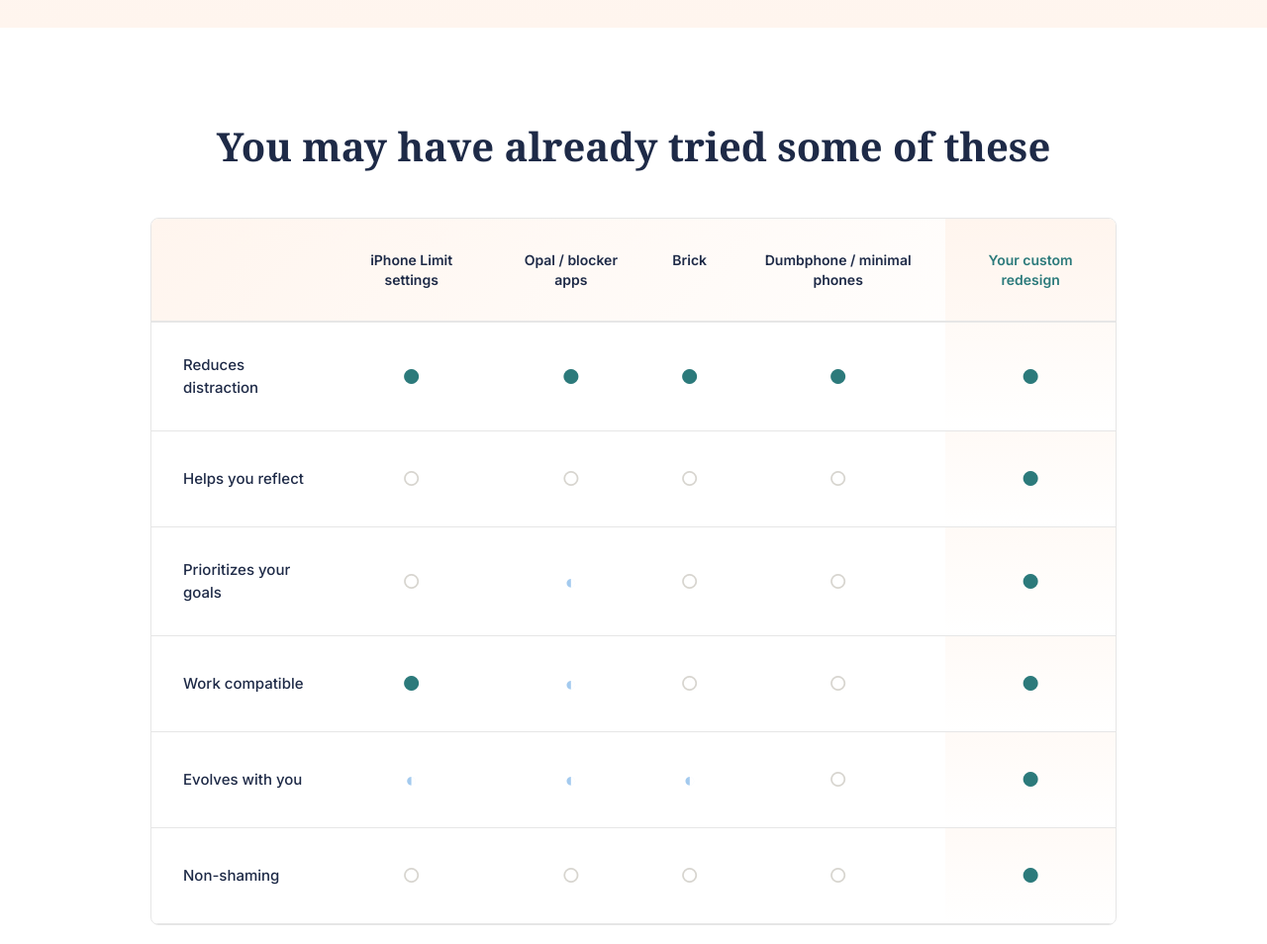
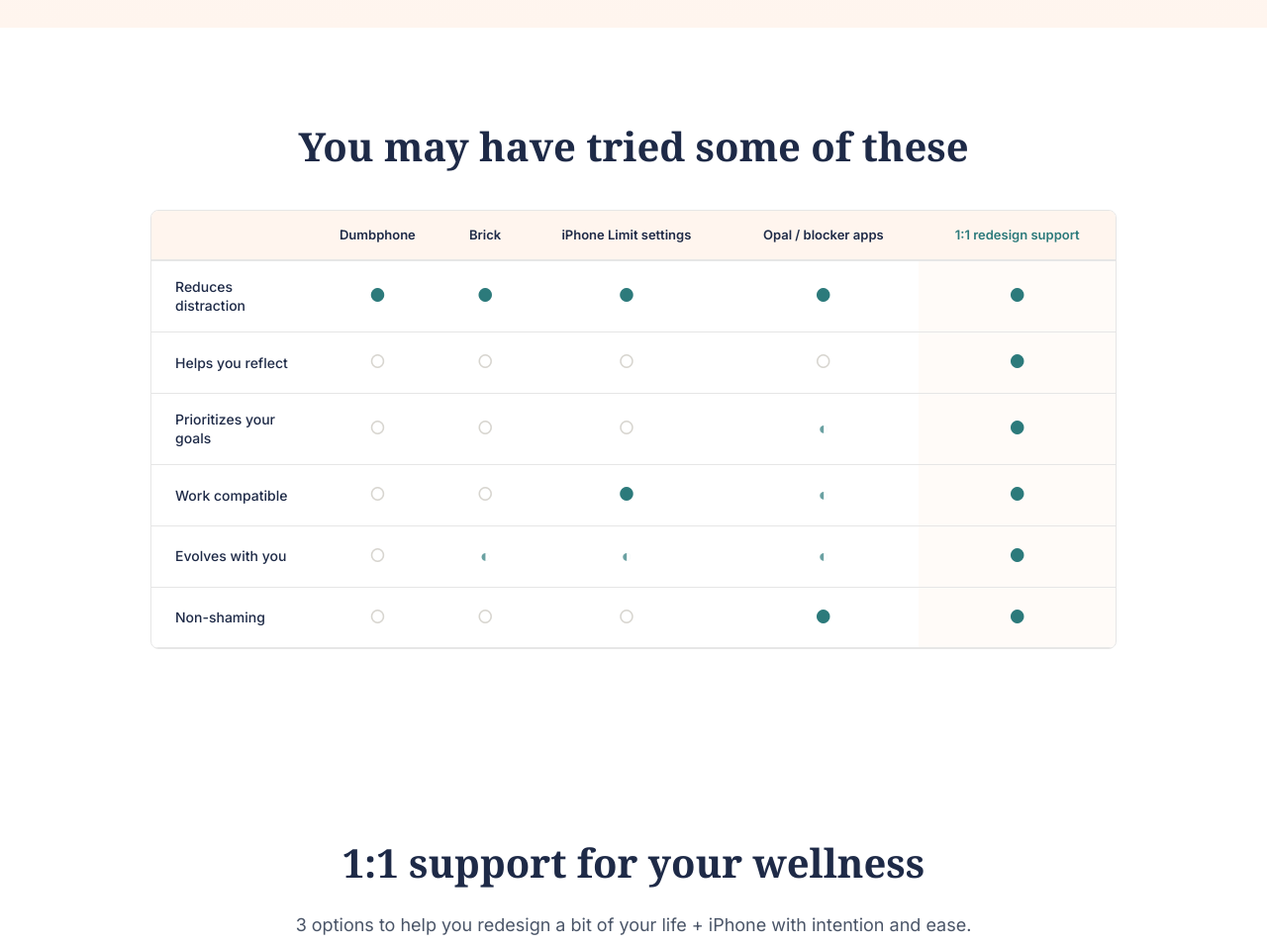
Before and after one commit to digitalwellnessdesign/io, a website: page index.html in a window 1280 px wide. Shown: the part 2440-3394 px from the top of the page at 99% size. Drawn offline with Linux system fonts and the light colour scheme; a web font is replaced by a local one.

Commit message:
Updated index.html

```diff
--- a/index.html
+++ b/index.html
@@ -499,7 +499,7 @@
 
     .comparison-header {
       text-align: center;
-      margin-bottom: var(--space-6);
+      margin-bottom: var(--space-5);
     }
 
     .comparison-header h2 {
@@ -512,7 +512,7 @@
       width: 100%;
       border-collapse: separate;
       border-spacing: 0;
-      margin-top: var(--space-5);
+      margin-top: var(--space-4);
       background: white;
       border-radius: 8px;
       overflow: hidden;
@@ -520,29 +520,29 @@
     }
 
     .comparison-table thead {
-      background: linear-gradient(135deg, var(--soft-cream) 0%, white 100%);
+      background: var(--soft-cream);
     }
 
     .comparison-table th {
-      padding: var(--space-4) var(--space-3);
+      padding: var(--space-2) var(--space-2);
       text-align: center;
-      font-size: 0.875rem;
+      font-size: 0.8125rem;
       font-weight: 600;
       color: var(--midnight);
       border-bottom: 2px solid var(--color-sand);
       font-family: 'Inter', sans-serif;
-      line-height: 1.4;
+      line-height: 1.3;
       vertical-align: top;
     }
 
     .comparison-table th:first-child {
       text-align: left;
-      padding-left: var(--space-4);
-      width: 180px;
+      padding-left: var(--space-3);
+      width: 160px;
     }
 
     .comparison-table td {
-      padding: var(--space-4) var(--space-3);
+      padding: var(--space-2) var(--space-2);
       text-align: center;
       border-bottom: 1px solid var(--color-sand);
       font-size: 0.9375rem;
@@ -552,46 +552,39 @@
 
     .comparison-table td:first-child {
       text-align: left;
-      padding-left: var(--space-4);
+      padding-left: var(--space-3);
       font-weight: 500;
       color: var(--midnight);
-      line-height: 1.5;
+      line-height: 1.4;
+      font-size: 0.875rem;
     }
 
     .comparison-table .highlight-column {
-      background: linear-gradient(180deg, rgba(255, 245, 238, 0.5) 0%, rgba(255, 255, 255, 0.3) 100%);
+      background: rgba(255, 245, 238, 0.4);
       font-weight: 500;
     }
 
     .comparison-table thead .highlight-column {
       font-weight: 600;
       color: var(--deep-teal);
-      background: linear-gradient(180deg, var(--soft-cream) 0%, rgba(255, 245, 238, 0.6) 100%);
-    }
-
-    .comparison-table tbody tr:hover {
-      background-color: rgba(125, 180, 232, 0.02);
-    }
-
-    .comparison-table tbody tr:hover .highlight-column {
-      background: linear-gradient(180deg, rgba(255, 245, 238, 0.7) 0%, rgba(255, 255, 255, 0.5) 100%);
+      background: rgba(255, 245, 238, 0.6);
     }
 
     .check-yes {
-      color: var(--deep-teal);
-      font-size: 1.25rem;
+      color: #2c7a7b;
+      font-size: 1.125rem;
       font-weight: 600;
     }
 
     .check-no {
       color: var(--color-warm-gray);
-      font-size: 1.25rem;
+      font-size: 1.125rem;
       opacity: 0.4;
     }
 
     .check-partial {
-      color: var(--sky-blue);
-      font-size: 1.25rem;
+      color: #2c7a7b;
+      font-size: 1.125rem;
       opacity: 0.7;
     }
 
@@ -954,16 +947,16 @@
 
       .comparison-table th,
       .comparison-table td {
-        padding: var(--space-3) var(--space-2);
+        padding: var(--space-2) var(--space-1);
       }
 
       .comparison-table th {
-        font-size: 0.75rem;
-        line-height: 1.3;
+        font-size: 0.7rem;
+        line-height: 1.2;
       }
 
       .comparison-table th:first-child {
-        width: 120px;
+        width: 100px;
       }
 
       .comparison-table td:first-child {
@@ -1087,18 +1080,18 @@
   <section class="comparison-section">
     <div class="comparison-container">
       <div class="comparison-header">
-        <h2 class="star-accent-3">You may have already tried some of these</h2>
+        <h2 class="star-accent-3">You may have tried some of these</h2>
       </div>
 
       <table class="comparison-table">
         <thead>
           <tr>
             <th></th>
+            <th>Dumbphone</th>
+            <th>Brick</th>
             <th>iPhone Limit settings</th>
             <th>Opal / blocker apps</th>
-            <th>Brick</th>
-            <th>Dumbphone / minimal phones</th>
-            <th class="highlight-column">Your custom redesign</th>
+            <th class="highlight-column">1:1 redesign support</th>
           </tr>
         </thead>
         <tbody>
@@ -1121,25 +1114,25 @@
           <tr>
             <td>Prioritizes your goals</td>
             <td><span class="check-no">○</span></td>
-            <td><span class="check-partial">◐</span></td>
             <td><span class="check-no">○</span></td>
             <td><span class="check-no">○</span></td>
+            <td><span class="check-partial">◐</span></td>
             <td class="highlight-column"><span class="check-yes">●</span></td>
           </tr>
           <tr>
             <td>Work compatible</td>
+            <td><span class="check-no">○</span></td>
+            <td><span class="check-no">○</span></td>
             <td><span class="check-yes">●</span></td>
             <td><span class="check-partial">◐</span></td>
-            <td><span class="check-no">○</span></td>
-            <td><span class="check-no">○</span></td>
             <td class="highlight-column"><span class="check-yes">●</span></td>
           </tr>
           <tr>
             <td>Evolves with you</td>
+            <td><span class="check-no">○</span></td>
             <td><span class="check-partial">◐</span></td>
             <td><span class="check-partial">◐</span></td>
             <td><span class="check-partial">◐</span></td>
-            <td><span class="check-no">○</span></td>
             <td class="highlight-column"><span class="check-yes">●</span></td>
           </tr>
           <tr>
@@ -1147,7 +1140,7 @@
             <td><span class="check-no">○</span></td>
             <td><span class="check-no">○</span></td>
             <td><span class="check-no">○</span></td>
-            <td><span class="check-no">○</span></td>
+            <td><span class="check-yes">●</span></td>
             <td class="highlight-column"><span class="check-yes">●</span></td>
           </tr>
         </tbody>
```
